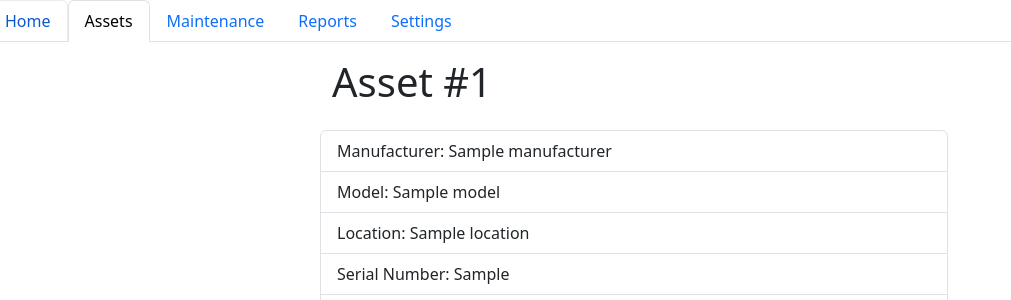
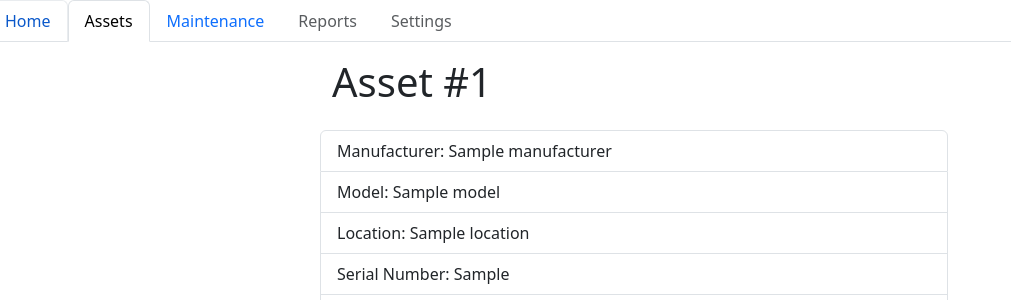
Before and after one commit to sgjohns1-sv/cims1, a Django app: template assets/templates/assets/viewasset.html in a window 1280 px wide. Shown: the top 300 px of the page, without its empty margins (0-1011 px from the left). Run offline with Django 3.2, Linux system fonts and the light colour scheme; the template is opened without the code that fills it: most values are stand-ins (such as "Sample title", 1, 10 or a date in 2020); some libraries are stand-ins or nearby versions.

Commit message:
Updated nav bars for the Home app.

```diff
--- a/assets/templates/assets/index.html
+++ b/assets/templates/assets/index.html
@@ -12,7 +12,7 @@
                 <a class="nav-link" href="/home/">Home</a>
                 <a class="nav-link active" href="/assets/">Assets</a>
                 <a class="nav-link" href="/maintenance/">Maintenance</a>
-                <a class="nav-link" href="/reports/">Reports</a>
+                <a class="nav-link disabled" href="/reports/">Reports</a>
                 <a class="nav-link disabled" href="/settings/">Settings</a>
             </nav>
         </div>
--- a/assets/templates/assets/newasset.html
+++ b/assets/templates/assets/newasset.html
@@ -14,8 +14,8 @@
                 <a class="nav-link" href="/home/">Home</a>
                 <a class="nav-link active" href="/assets/">Assets</a>
                 <a class="nav-link" href="/maintenance/">Maintenance</a>
-                <a class="nav-link" href="/reports/">Reports</a>
-                <a class="nav-link" href="/settings/">Settings</a>
+                <a class="nav-link disabled" href="/reports/">Reports</a>
+                <a class="nav-link disabled" href="/settings/">Settings</a>
             </nav>
         </div>
             <div class="container w-50">
--- a/assets/templates/assets/updateasset.html
+++ b/assets/templates/assets/updateasset.html
@@ -13,8 +13,8 @@
                 <a class="nav-link" href="/home/">Home</a>
                 <a class="nav-link active" href="/assets/">Assets</a>
                 <a class="nav-link" href="/maintenance/">Maintenance</a>
-                <a class="nav-link" href="/reports/">Reports</a>
-                <a class="nav-link" href="/settings/">Settings</a>
+                <a class="nav-link disabled" href="/reports/">Reports</a>
+                <a class="nav-link disabled" href="/settings/">Settings</a>
             </nav>
         </div>
         <div class="container w-50">
--- a/assets/templates/assets/viewasset.html
+++ b/assets/templates/assets/viewasset.html
@@ -12,8 +12,8 @@
                     <a class="nav-link" href="/home/">Home</a>
                     <a class="nav-link active" href="/assets/">Assets</a>
                     <a class="nav-link" href="/maintenance/">Maintenance</a>
-                    <a class="nav-link" href="/reports/">Reports</a>
-                    <a class="nav-link" href="/settings/">Settings</a>
+                    <a class="nav-link disabled" href="/reports/">Reports</a>
+                    <a class="nav-link disabled" href="/settings/">Settings</a>
                 </nav>
             </div>
             <div class="container w-50">
```
